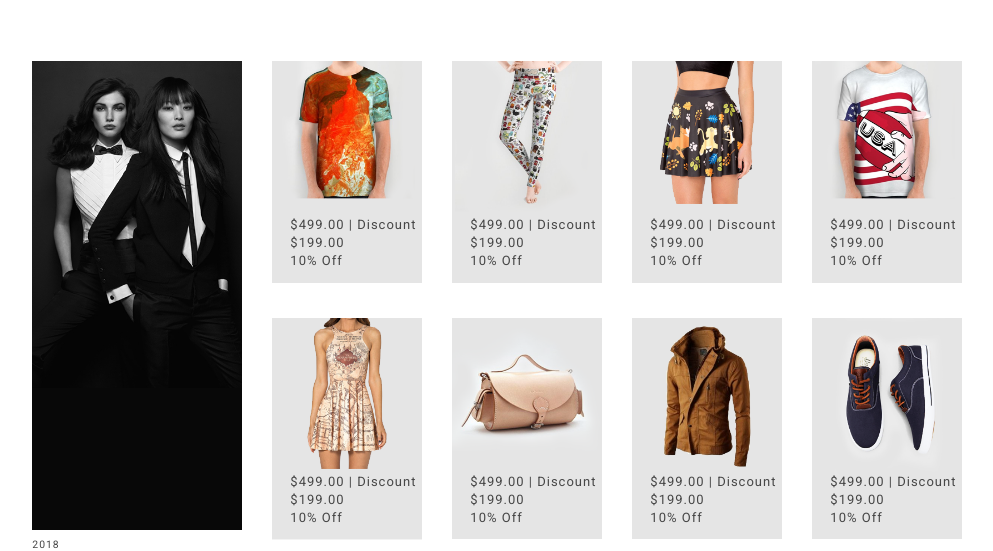
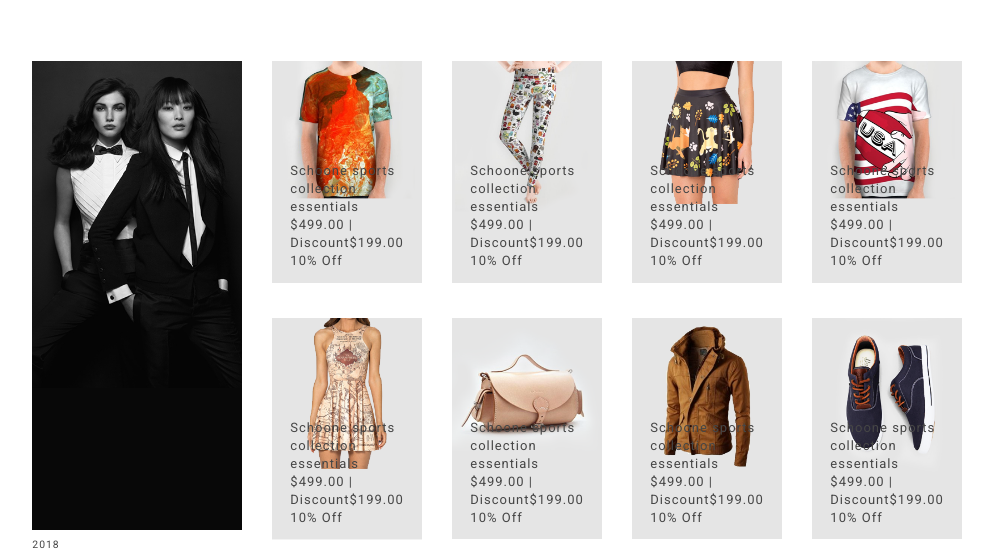
Before and after one commit to iraarx/iraarx.github.io, a plain HTML site: page index.html in a window 1280 px wide. Shown: the part 2130-2681 px from the top of the page, without its empty margins (196-1189 px from the left). Drawn offline with nearby package versions, Linux system fonts and the light colour scheme; a web font is replaced by a local one.

Commit message:
update html

```diff
--- a/index.html
+++ b/index.html
@@ -7,7 +7,6 @@
     <meta http-equiv="X-UA-Compatible" content="IE=edge">
     <meta name="viewport" content="width=device-width, initial-scale=1.0">
     <meta name="description" content="Home page e-commerce">
-    <link href="//fonts.googleapis.com/css?family=Wellfleet" rel="stylesheet" type="text/css">
     <link href="css/styles.css" rel="stylesheet" type="text/css">
   </head>
   <body>
@@ -1795,10 +1794,10 @@
                     <div class="gallery-sales__products">
                       <div class="row">
                         <div class="col-lg-3 col-md-4 col-sm-6 gallery-sales__item">
-                          <figure class="gallery-sales__figure"><img class="gallery-sales__img" src="img/sales-1.png" alt="Schoone sports collection essentials"/>
+                          <figure class="gallery-sales__figure"><img class="gallery-sales__img" src="img/sales-1.png" alt="sport collection"/>
                             <figcaption class="gallery-sales__figcaption">
-                              <p class="gallery-sales__title">$499.00 | Discount</p>
-                              <p class="gallery-sales__price">$199.00<span class="gallery-sales__discount"></span></p>
+                              <p class="gallery-sales__title">Schoone sports collection essentials</p>
+                              <p class="gallery-sales__price">$499.00 | Discount<span class="gallery-sales__discount">$199.00</span></p>
                               <div class="gallery-sales__lable discount-lable-rectangle">
                                 <p>10% Off</p>
                               </div>
@@ -1806,10 +1805,10 @@
                           </figure>
                         </div>
                         <div class="col-lg-3 col-md-4 col-sm-6 gallery-sales__item">
-                          <figure class="gallery-sales__figure"><img class="gallery-sales__img" src="img/sales-2.png" alt="Schoone sports collection essentials"/>
+                          <figure class="gallery-sales__figure"><img class="gallery-sales__img" src="img/sales-2.png" alt="sport collection"/>
                             <figcaption class="gallery-sales__figcaption">
-                              <p class="gallery-sales__title">$499.00 | Discount</p>
-                              <p class="gallery-sales__price">$199.00<span class="gallery-sales__discount"></span></p>
+                              <p class="gallery-sales__title">Schoone sports collection essentials</p>
+                              <p class="gallery-sales__price">$499.00 | Discount<span class="gallery-sales__discount">$199.00</span></p>
                               <div class="gallery-sales__lable discount-lable-rectangle">
                                 <p>10% Off</p>
                               </div>
@@ -1817,10 +1816,10 @@
                           </figure>
                         </div>
                         <div class="col-lg-3 col-md-4 col-sm-6 gallery-sales__item">
-                          <figure class="gallery-sales__figure"><img class="gallery-sales__img" src="img/sales-3.png" alt="Schoone sports collection essentials"/>
+                          <figure class="gallery-sales__figure"><img class="gallery-sales__img" src="img/sales-3.png" alt="sport collection"/>
                             <figcaption class="gallery-sales__figcaption">
-                              <p class="gallery-sales__title">$499.00 | Discount</p>
-                              <p class="gallery-sales__price">$199.00<span class="gallery-sales__discount"></span></p>
+                              <p class="gallery-sales__title">Schoone sports collection essentials</p>
+                              <p class="gallery-sales__price">$499.00 | Discount<span class="gallery-sales__discount">$199.00</span></p>
                               <div class="gallery-sales__lable discount-lable-rectangle">
                                 <p>10% Off</p>
                               </div>
@@ -1828,10 +1827,10 @@
                           </figure>
                         </div>
                         <div class="col-lg-3 col-md-4 col-sm-6 gallery-sales__item">
-                          <figure class="gallery-sales__figure"><img class="gallery-sales__img" src="img/sales-4.png" alt="Schoone sports collection essentials"/>
+                          <figure class="gallery-sales__figure"><img class="gallery-sales__img" src="img/sales-4.png" alt="sport collection"/>
                             <figcaption class="gallery-sales__figcaption">
-                              <p class="gallery-sales__title">$499.00 | Discount</p>
-                              <p class="gallery-sales__price">$199.00<span class="gallery-sales__discount"></span></p>
+                              <p class="gallery-sales__title">Schoone sports collection essentials</p>
+                              <p class="gallery-sales__price">$499.00 | Discount<span class="gallery-sales__discount">$199.00</span></p>
                               <div class="gallery-sales__lable discount-lable-rectangle">
                                 <p>10% Off</p>
                               </div>
@@ -1839,10 +1838,10 @@
                           </figure>
                         </div>
                         <div class="col-lg-3 col-md-4 col-sm-6 gallery-sales__item">
-                          <figure class="gallery-sales__figure"><img class="gallery-sales__img" src="img/sales-5.png" alt="Schoone sports collection essentials"/>
+                          <figure class="gallery-sales__figure"><img class="gallery-sales__img" src="img/sales-5.png" alt="sport collection"/>
                             <figcaption class="gallery-sales__figcaption">
-                              <p class="gallery-sales__title">$499.00 | Discount</p>
-                              <p class="gallery-sales__price">$199.00<span class="gallery-sales__discount"></span></p>
+                              <p class="gallery-sales__title">Schoone sports collection essentials</p>
+                              <p class="gallery-sales__price">$499.00 | Discount<span class="gallery-sales__discount">$199.00</span></p>
                               <div class="gallery-sales__lable discount-lable-rectangle">
                                 <p>10% Off</p>
                               </div>
@@ -1850,10 +1849,10 @@
                           </figure>
                         </div>
                         <div class="col-lg-3 col-md-4 col-sm-6 gallery-sales__item">
-                          <figure class="gallery-sales__figure"><img class="gallery-sales__img" src="img/sales-6.png" alt="Schoone sports collection essentials"/>
+                          <figure class="gallery-sales__figure"><img class="gallery-sales__img" src="img/sales-6.png" alt="sport collection"/>
                             <figcaption class="gallery-sales__figcaption">
-                              <p class="gallery-sales__title">$499.00 | Discount</p>
-                              <p class="gallery-sales__price">$199.00<span class="gallery-sales__discount"></span></p>
+                              <p class="gallery-sales__title">Schoone sports collection essentials</p>
+                              <p class="gallery-sales__price">$499.00 | Discount<span class="gallery-sales__discount">$199.00</span></p>
                               <div class="gallery-sales__lable discount-lable-rectangle">
                                 <p>10% Off</p>
                               </div>
@@ -1861,10 +1860,10 @@
                           </figure>
                         </div>
                         <div class="col-lg-3 col-md-4 col-sm-6 gallery-sales__item">
-                          <figure class="gallery-sales__figure"><img class="gallery-sales__img" src="img/sales-7.png" alt="Schoone sports collection essentials"/>
+                          <figure class="gallery-sales__figure"><img class="gallery-sales__img" src="img/sales-7.png" alt="sport collection"/>
                             <figcaption class="gallery-sales__figcaption">
-                              <p class="gallery-sales__title">$499.00 | Discount</p>
-                              <p class="gallery-sales__price">$199.00<span class="gallery-sales__discount"></span></p>
+                              <p class="gallery-sales__title">Schoone sports collection essentials</p>
+                              <p class="gallery-sales__price">$499.00 | Discount<span class="gallery-sales__discount">$199.00</span></p>
                               <div class="gallery-sales__lable discount-lable-rectangle">
                                 <p>10% Off</p>
                               </div>
@@ -1872,10 +1871,10 @@
                           </figure>
                         </div>
                         <div class="col-lg-3 col-md-4 col-sm-6 gallery-sales__item">
-                          <figure class="gallery-sales__figure"><img class="gallery-sales__img" src="img/sales-8.png" alt="Schoone sports collection essentials"/>
+                          <figure class="gallery-sales__figure"><img class="gallery-sales__img" src="img/sales-8.png" alt="sport collection"/>
                             <figcaption class="gallery-sales__figcaption">
-                              <p class="gallery-sales__title">$499.00 | Discount</p>
-                              <p class="gallery-sales__price">$199.00<span class="gallery-sales__discount"></span></p>
+                              <p class="gallery-sales__title">Schoone sports collection essentials</p>
+                              <p class="gallery-sales__price">$499.00 | Discount<span class="gallery-sales__discount">$199.00</span></p>
                               <div class="gallery-sales__lable discount-lable-rectangle">
                                 <p>10% Off</p>
                               </div>
```
